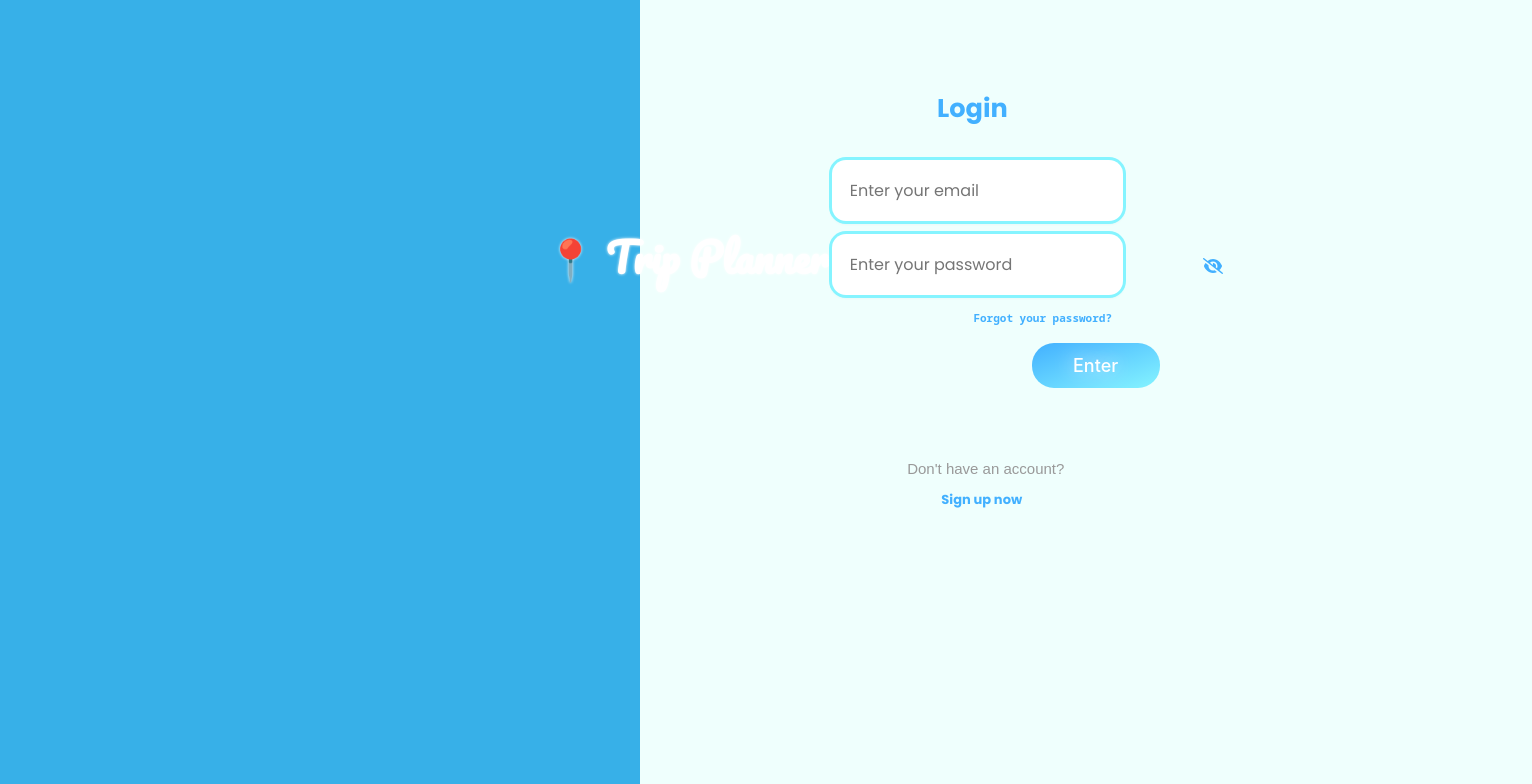
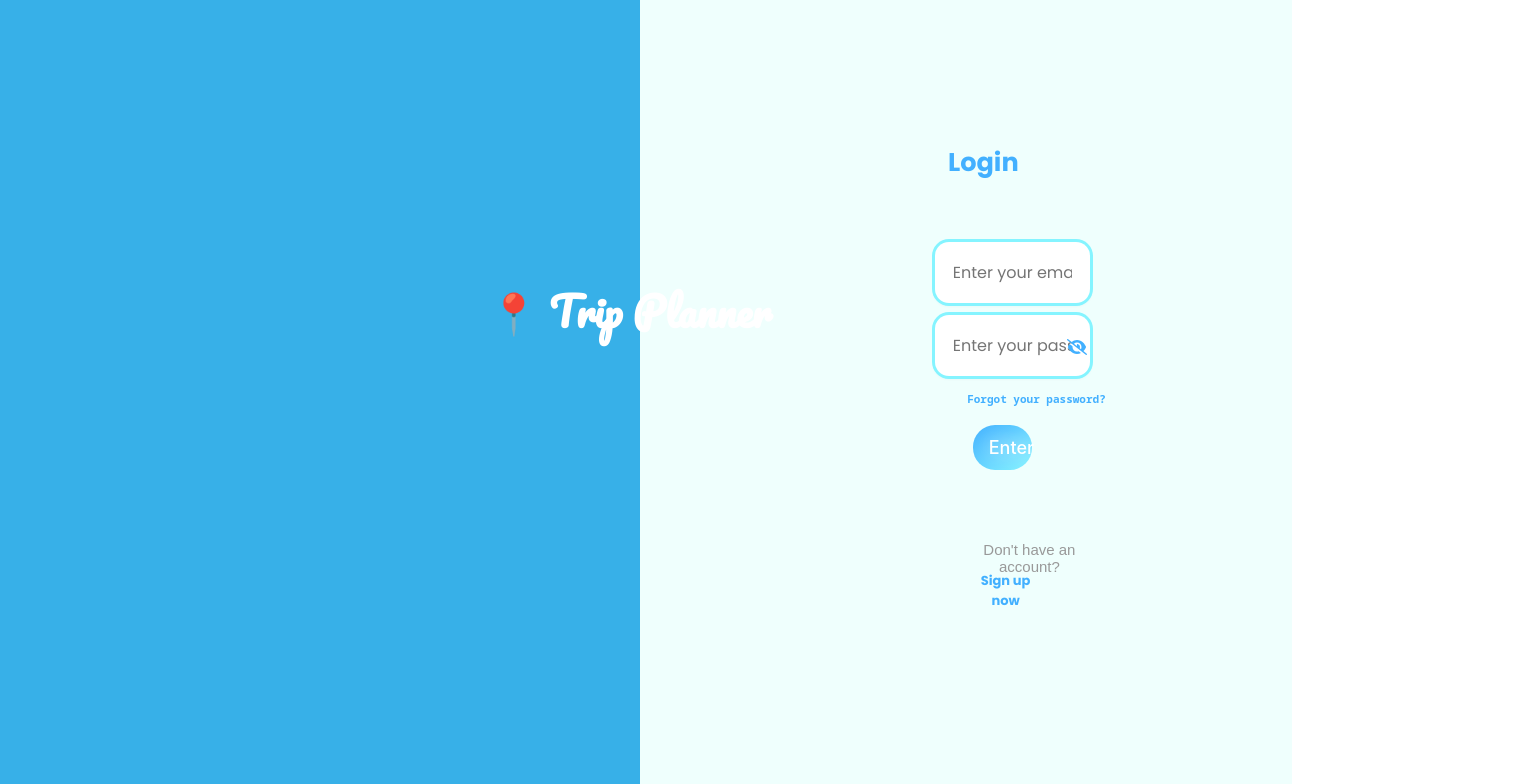
Before and after one commit to LauroAranha/trip-planner-FrontEnd, a React (Create React App) app: page / in a window 1280 px wide. Shown: the top 784 px of the page, 1532 px wide, since content can reach past the window. Built offline with nearby package versions, Linux system fonts and the light colour scheme.

Commit message:
Screen fixes #1

```diff
--- a/src/App.js
+++ b/src/App.js
@@ -17,7 +17,7 @@ import Home from './pages/home/home';
 import Login from './pages/login/login';
 import Register from './pages/register/register';
 import Delete from './pages/delete/delete';
-import Edit from  './pages/edit/edit';
+import Edit from './pages/edit/edit';
 // Importing components
 import Navbar from './components/Navbar/Navbar';
 import Footer from './components/Footer/Footer';
@@ -30,6 +30,10 @@ const App = () => {
           <Routes>
             <Route path="/" element={<Login />} />
             <Route path="/register" element={<Register />} />
+            <Route path="/home" element={<Navbar />} exact={true} />
+            <Route path="/delete" element={<Navbar />} exact={true} />
+            <Route path="/edit" element={<Navbar />} exact={true} />
+            <Route path="/home" element={<Home />} />
             <Route path="/delete" element={<Delete />} />
             <Route path="/edit" element={<Edit />} />
           </Routes>
--- a/src/pages/delete/delete-module.css
+++ b/src/pages/delete/delete-module.css
@@ -1,10 +1,11 @@
+/**
+
 @import url('https://fonts.googleapis.com/css2?family=Poppins:wght@400;700&display=swap');
 @import url("https://fonts.googleapis.com/css2?family=Noto+Sans+Mono:wght@600&display=swap");
 @import url('https://fonts.googleapis.com/css2?family=Pacifico&display=swap');
 
 * {
     user-select: none;
-
 }
 
 .container-login h1 {
@@ -109,12 +110,10 @@
 
 .login-btn:not([disabled]):focus {
     box-shadow: 0 0 .5rem #98f4f9, -.125rem -.125rem 1rem #98f4f9, .125rem .125rem 1rem rgba(66, 194, 255, 1);
-    text-shadow: 0 0 5px #fff;
 }
 
 .login-btn:not([disabled]):hover {
     box-shadow: 0 0 .5rem #aff0f4, -.125rem -.125rem 1rem #98f4f9, .125rem .125rem 1rem rgba(66, 194, 255, 1);
-    text-shadow: 0 0 5px #fff;
 }
 
 .page-link-login {
@@ -166,4 +165,4 @@
     color: #42B0FF;
     transform: scale(1.0);
     outline: none;
-}
+} */
--- a/src/pages/edit/edit-module.css
+++ b/src/pages/edit/edit-module.css
@@ -1,3 +1,4 @@
+/**
 @import url('https://fonts.googleapis.com/css2?family=Poppins:wght@400;700&display=swap');
 @import url("https://fonts.googleapis.com/css2?family=Noto+Sans+Mono:wght@600&display=swap");
 
@@ -159,4 +160,4 @@
     margin-left: 85%;
     top: -82px;
     position: relative;
-}
+}**/
--- a/src/pages/home/home.js
+++ b/src/pages/home/home.js
@@ -1,5 +1,6 @@
 // CSS
-//import styles from "./Home.module.css";
+import styles from './home-module.css';
+
 const Home = () => {
   return (
     <div>
--- a/src/pages/login/login-module.css
+++ b/src/pages/login/login-module.css
@@ -2,29 +2,26 @@
 @import url("https://fonts.googleapis.com/css2?family=Noto+Sans+Mono:wght@600&display=swap");
 @import url('https://fonts.googleapis.com/css2?family=Pacifico&display=swap');
 
-*{
+* {
     user-select: none;
+}
 
-}
-body{
+.page-login {
     background-image: linear-gradient(to right, #37b0e8 50%, #EFFFFD 50%);
+    padding: 18%;
+    margin: -20px;
 }
 
 .container-login h1 {
     color: white;
-    text-shadow: 0 0 3px #fff;
     margin-top: -30px;
-    margin-left: 94px;
+    margin-left: 100px;
     font-size: 40px;
     font-family: 'Pacifico', sans-serif;
 }
 
-.page-login{
-    padding: 20% !important;
-}
-
 .page-title-login {
-    margin-top: -230px !important;
+    margin-top: -230px;
     color: #42B0FF;
     font-size: 1.6rem;
     text-align: center;
@@ -33,8 +30,7 @@ body{
     margin-bottom: 90px;
 }
 
-.page-input-login{
-    margin-top: -70px !important;
+.page-input-login {
     margin: -30px 0;
 }
 
@@ -61,7 +57,16 @@ body{
     transform: translateY(-14px) scale(.8);
 }
 
-.page-input-login span {
+.page-input-login .icon-eye {
+    color: #42B0FF;
+    cursor: pointer;
+    margin: -60px;
+    margin-left: 85%;
+    top: -50px;
+    position: relative;
+}
+
+.page-input-login .login-sign-in {
     color: #42B0FF;
     cursor: pointer;
     margin: -60px;
@@ -106,25 +111,23 @@ body{
 
 .login-btn:not([disabled]):focus {
     box-shadow: 0 0 .5rem #98f4f9, -.125rem -.125rem 1rem #98f4f9, .125rem .125rem 1rem rgba(66, 194, 255, 1);
-    text-shadow: 0 0 5px #fff;
 }
 
 .login-btn:not([disabled]):hover {
     box-shadow: 0 0 .5rem #aff0f4, -.125rem -.125rem 1rem #98f4f9, .125rem .125rem 1rem rgba(66, 194, 255, 1);
-    text-shadow: 0 0 5px #fff;
 }
 
 .page-link-login {
     display: flex;
-    top: -21px ;
+    top: -21px;
     position: relative;
     margin: 0.3rem 0;
     justify-content: center;
     font-size: 0.85rem;
     font-family: 'inherit';
     margin-bottom: 5rem;
-    margin-left: 63% ;
-    font-size: 11px ;
+    margin-left: 63%;
+    font-size: 11px;
     font-weight: bold;
     cursor: pointer;
     font-family: "Noto Sans Mono", monospace;
@@ -164,3 +167,56 @@ body{
     transform: scale(1.0);
     outline: none;
 }
+
+/** For 16 inch screens */
+
+@media screen and (max-width: 1920px) {
+
+    .page-login {
+        padding: 20% !important;
+        margin: -20px;
+        background-image: linear-gradient(to right, #37b0e8 50%, #EFFFFD 50%);
+    }
+
+    .page-title-login{
+        margin-left: 86%;
+    }
+    .page-input-login {
+        position: relative;
+        margin-left: 500px;
+    }
+
+    .page-input-login input {
+        width: 40%;
+    }
+
+    .page-input-login .icon-eye {
+        color: #42B0FF;
+        cursor: pointer;
+        margin: -60px;
+        margin-left: 105%;
+        top: -50px;
+        position: relative;
+    }
+
+    .page-link-login a {
+        margin-left: 95%;
+        white-space: nowrap;
+    }
+
+    .login-sign-in {
+        margin-left: 87% !important;
+    }
+
+    .login-btn {
+        height: 40% !important;
+        width: 20%;
+        margin: 0.1rem;
+        margin-left: 76% !important;
+    }
+
+    .container-login{
+        margin-top:  65px ;
+        margin-left: -15%;
+    }
+}
--- a/src/pages/login/login.js
+++ b/src/pages/login/login.js
@@ -34,7 +34,7 @@ const Login = () => {
   };
 
   return (
-    <div className="page-login">
+    <body className="page-login">
       <div className="container-login">
         <h1>📍 Trip Planner</h1>
       </div>
@@ -63,7 +63,7 @@ const Login = () => {
                 setValues({ ...values, password: e.target.value })
               }
             />
-            <span onClick={handleToggle}>
+            <span onClick={handleToggle} className="icon-eye">
               <FontAwesomeIcon icon={icon} />
             </span>
             <div className="page-link-login">
@@ -75,12 +75,14 @@ const Login = () => {
           {'\n'}
           <button className="login-btn">Enter</button>
           <div className="create-account">
-            <span>Don't have an account?</span>
-            <Link to="/register" className="link-login" >Sign up now</Link>
+            <span className="login-sign-in">Don't have an account?</span>
+            <Link to="/register" className="link-login">
+              Sign up now
+            </Link>
           </div>
         </form>
       </div>
-    </div>
+    </body>
   );
 };
 
--- a/src/pages/register/register-module.css
+++ b/src/pages/register/register-module.css
@@ -5,12 +5,15 @@
     user-select: none;
 }
 
-.container-register {
-    margin-top: 30px;
+.page-register {
+    background-image: linear-gradient(to right, #37b0e8 50%, #EFFFFD 50%);
+    margin: -25px;
+    padding: 10%;
+    min-height: 100vh;
 }
 
 .container-register h1{
-    margin-top: 40px;
+    margin-left: 94px;
     color: white;
     font-family: 'Poppins', sans-serif;
 }
@@ -23,7 +26,7 @@
     font-family: 'Poppins', sans-serif;
 }
 
-.page-title {
+.page-title-register {
     margin: -180px 0;
     color: #42B0FF;
     font-size: 1.6rem;
@@ -33,20 +36,11 @@
     margin-bottom: 50px;
 }
 
-.page-register {
-    background-image: linear-gradient(to right, #37b0e8 50%, #EFFFFD 50%);
-    margin: -9px;
-    padding: 90px;
-    display: flex;
-    flex-direction: column;
-}
-
-.page-input{
+.page-input-register{
     margin: -30px 0;
 }
 
-
-.page-input input {
+.page-input-register input {
     width: 20%;
     margin: 0.8rem auto;
     padding: 1.0rem;
@@ -61,15 +55,15 @@
     margin-left: 65%;
 }
 
-.page-input input:not(:placeholder-shown) {
+.page-input-register input:not(:placeholder-shown) {
     border-bottom: #85F4FF 8px solid;
 }
 
-.page-input input:not(:placeholder-shown)+label {
+.page-input-register input:not(:placeholder-shown)+label {
     transform: translateY(-14px) scale(.8);
 }
 
-.page-input span {
+.page-input-register .icon-eye-register {
     color: #42B0FF;
     cursor: pointer;
     margin: -60px;
@@ -114,12 +108,10 @@
 
 .register-btn:not([disabled]):focus {
     box-shadow: 0 0 .5rem #98f4f9, -.125rem -.125rem 1rem #98f4f9, .125rem .125rem 1rem rgba(66, 194, 255, 1);
-    text-shadow: 0 0 5px #fff;
 }
 
 .register-btn:not([disabled]):hover {
     box-shadow: 0 0 .5rem #aff0f4, -.125rem -.125rem 1rem #98f4f9, .125rem .125rem 1rem rgba(66, 194, 255, 1);
-    text-shadow: 0 0 5px #fff;
 }
 
 .page-link {
@@ -135,7 +127,7 @@
     font-size: 12px;
     font-weight: bold;
     cursor: pointer;
-    font-family: "Noto Sans Mono", monospace;
+    font-family: 'Poppins', sans-serif;
 }
 
 .page-link a {
@@ -152,9 +144,23 @@
     position: relative;
     top: -32px;
 }
-.confirmpass span {
+.confirmpass .icon-eye-register {
     color: #42B0FF;
     margin-left: 85%;
     top: -82px;
     position: relative;
 }
+
+/** For 16 inch screens */
+
+@media screen and (max-width: 1920px) {
+
+    .page-input {
+        position: relative;
+        margin-left: 50px;
+    }
+
+    .page-title{
+        margin-left: 53% !important;
+    }
+}
--- a/src/pages/register/register.js
+++ b/src/pages/register/register.js
@@ -60,7 +60,7 @@ const Register = () => {
   };
 
   return (
-    <div className="page-register">
+    <body className="page-register">
       <div className="container-register">
         <h1>Create an account</h1>
         <p>
@@ -71,9 +71,9 @@ const Register = () => {
           your friends.
         </p>
       </div>
-      <h1 className="page-title">Get started</h1>
+      <h1 className="page-title-register">Get started</h1>
       <form onSubmit={handleSubmit}>
-        <div className="page-input">
+        <div className="page-input-register">
           <label>
             <input
               type="text"
@@ -120,7 +120,7 @@ const Register = () => {
                 setValues({ ...values, password: e.target.value })
               }
             />
-            <span onClick={handleToggle}>
+            <span onClick={handleToggle} className="icon-eye-register">
               <FontAwesomeIcon icon={icon} />
             </span>
           </label>
@@ -135,7 +135,10 @@ const Register = () => {
               value={confirmPassword}
               onChange={(e) => setConfirmPassword(e.target.value)}
             />
-            <span onClick={handleToggleConfirmPassword}>
+            <span
+              onClick={handleToggleConfirmPassword}
+              className="icon-eye-register"
+            >
               <FontAwesomeIcon icon={iconConfirm} />
             </span>
           </label>
@@ -149,7 +152,7 @@ const Register = () => {
           </Link>
         </div>
       </form>
-    </div>
+    </body>
   );
 };
 
```
